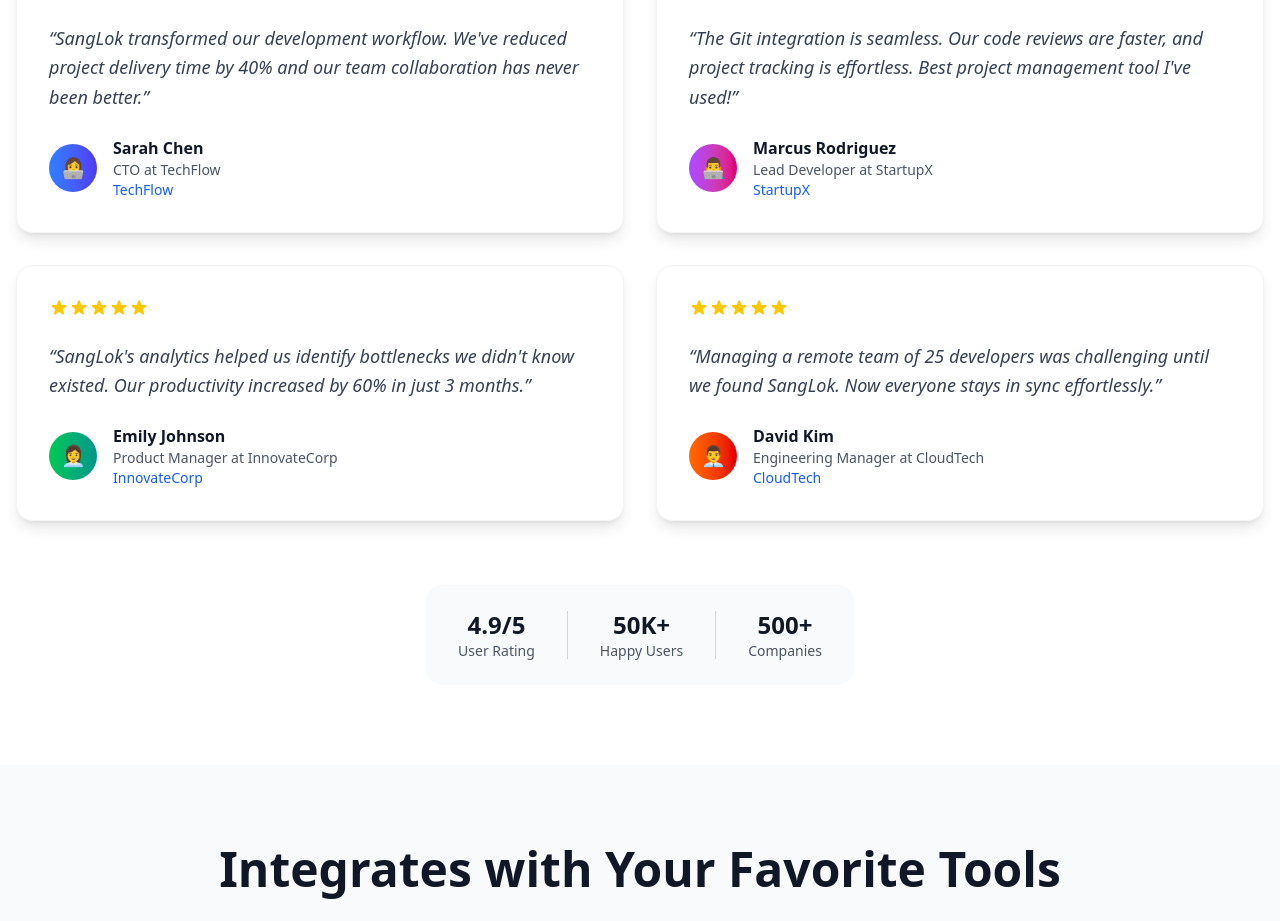
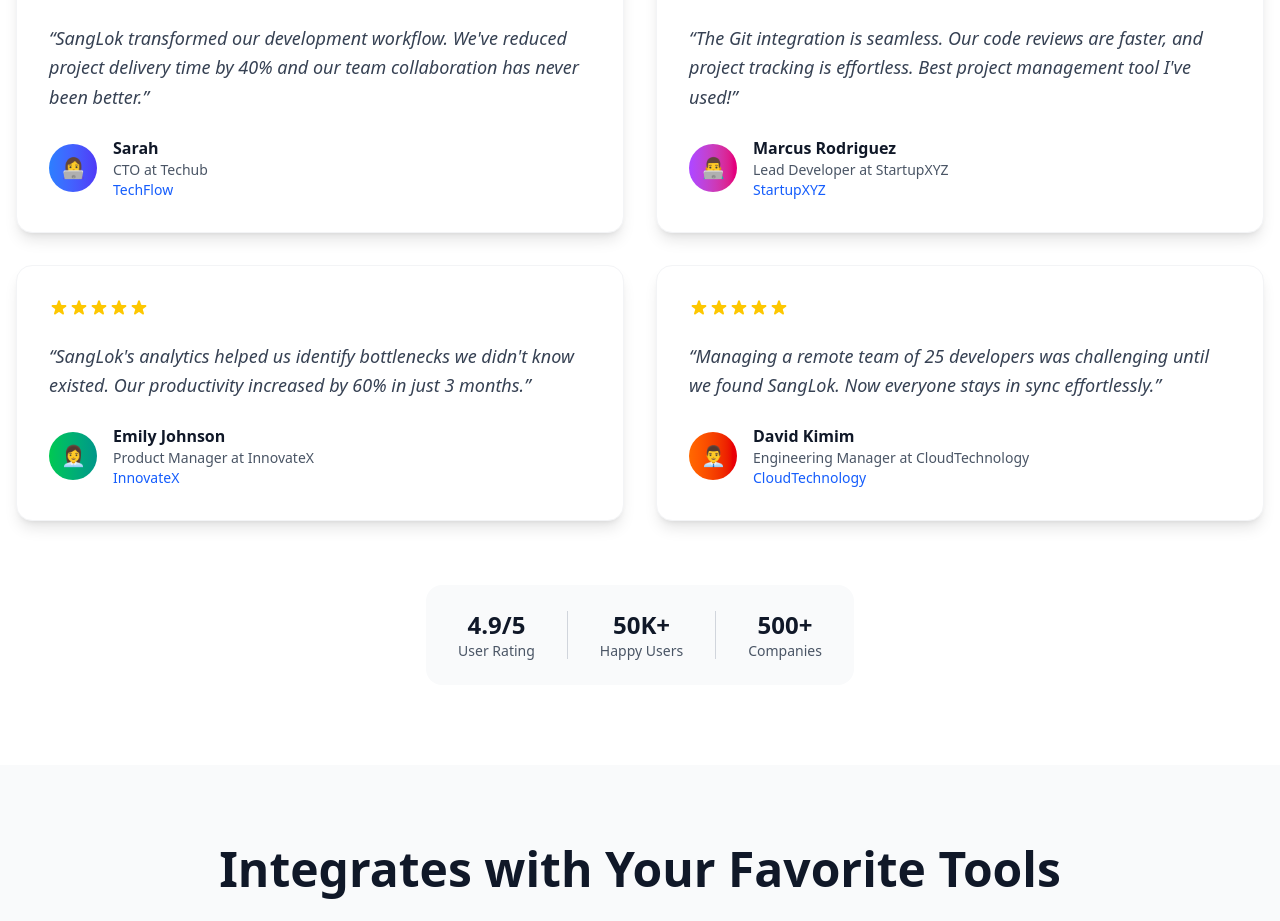
Before and after one commit to Amansingh0807/sanglok, a Next.js app: page / in a window 1280 px wide. Shown: the part 3080-4001 px from the top of the page. Built offline with nearby package versions, Linux system fonts and the light colour scheme.

Commit message:
UI updates

```diff
--- a/components/Home/TestimonialsSection.tsx
+++ b/components/Home/TestimonialsSection.tsx
@@ -3,8 +3,8 @@
 const TestimonialsSection: React.FC = () => {
   const testimonials = [
     {
-      name: "Sarah Chen",
-      role: "CTO at TechFlow",
+      name: "Sarah",
+      role: "CTO at Techub",
       company: "TechFlow",
       avatar: "👩‍💻",
       rating: 5,
@@ -13,8 +13,8 @@
     },
     {
       name: "Marcus Rodriguez",
-      role: "Lead Developer at StartupX",
-      company: "StartupX",
+      role: "Lead Developer at StartupXYZ",
+      company: "StartupXYZ",
       avatar: "👨‍💻",
       rating: 5,
       text: "The Git integration is seamless. Our code reviews are faster, and project tracking is effortless. Best project management tool I've used!",
@@ -22,17 +22,17 @@
     },
     {
       name: "Emily Johnson",
-      role: "Product Manager at InnovateCorp",
-      company: "InnovateCorp",
+      role: "Product Manager at InnovateX",
+      company: "InnovateX",
       avatar: "👩‍💼",
       rating: 5,
       text: "SangLok's analytics helped us identify bottlenecks we didn't know existed. Our productivity increased by 60% in just 3 months.",
       gradient: "from-green-500 to-teal-600"
     },
     {
-      name: "David Kim",
-      role: "Engineering Manager at CloudTech",
-      company: "CloudTech",
+      name: "David Kimim",
+      role: "Engineering Manager at CloudTechnology",
+      company: "CloudTechnology",
       avatar: "👨‍💼",
       rating: 5,
       text: "Managing a remote team of 25 developers was challenging until we found SangLok. Now everyone stays in sync effortlessly.",
--- a/components/Navbar/Navbar.tsx
+++ b/components/Navbar/Navbar.tsx
@@ -12,7 +12,7 @@
   const [isScrolled, setIsScrolled] = useState(false);
   const [isMobileMenuOpen, setIsMobileMenuOpen] = useState(false);
   const [mounted, setMounted] = useState(false);
-  const { theme, resolvedTheme } = useTheme();
+  const { resolvedTheme } = useTheme();
 
   // Prevent hydration mismatch
 useEffect(()=>{
```
